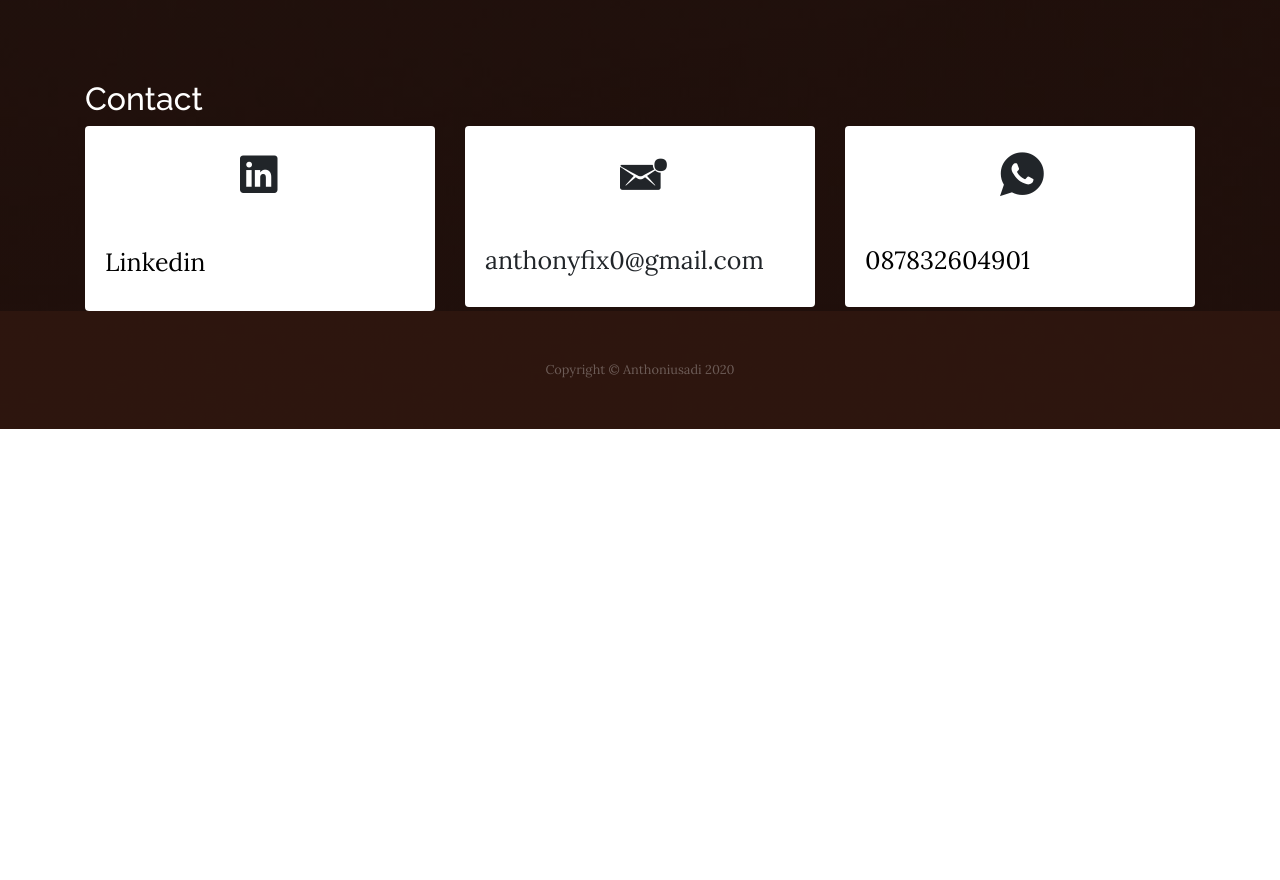
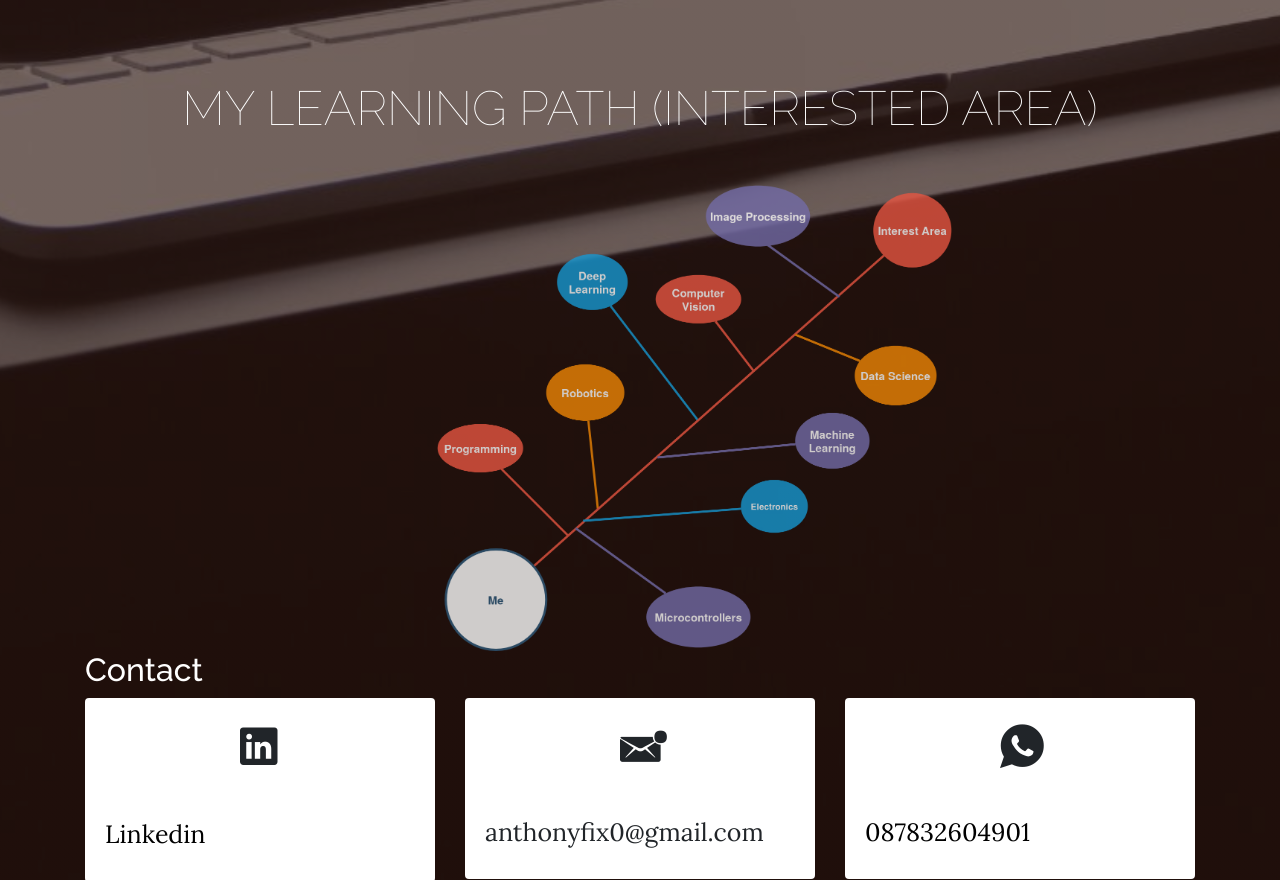
Before and after one commit to anthoniusadi/anthoniusadi.github.io, a plain HTML site: page index.html in a window 1280 px wide. Shown: the part 1215-2095 px from the top of the page. Before the commit the page ends 1644 px from the top, so only its background shows below. Drawn offline with Linux system fonts and the light colour scheme; files whose address does not match are found by name; a web font is replaced by a local one.

Commit message:
add learning path

```diff
--- a/index.html
+++ b/index.html
@@ -41,6 +41,18 @@
                 </div>
             </div>
         </div>
+    </section>
+    <section>
+        <h2 class="section-heading mb-5 text-center"> <span class="section-heading-lower" style="color: rgb(255,255,255)" >My Learning Path (interested area)</span> </h2>
+        <div class="row">
+
+                <div class="col-md-4">
+                </div>
+                <div class="col-md-5">
+                        <div class="intro"><img class="img-fluid" src="assets/img/path.png" style="opacity: 0.79;filter: blur(0px);">
+                </div>
+        </div>
+
     </section>
     <section class="portfolio-block skills">
         <div class="container">
```
Also changed, not shown: certif.html (+1 -1 lines), assets/img/path.png (added).
